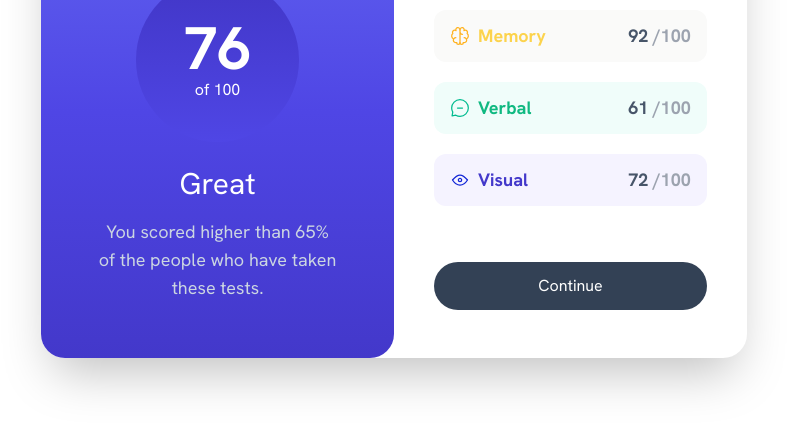
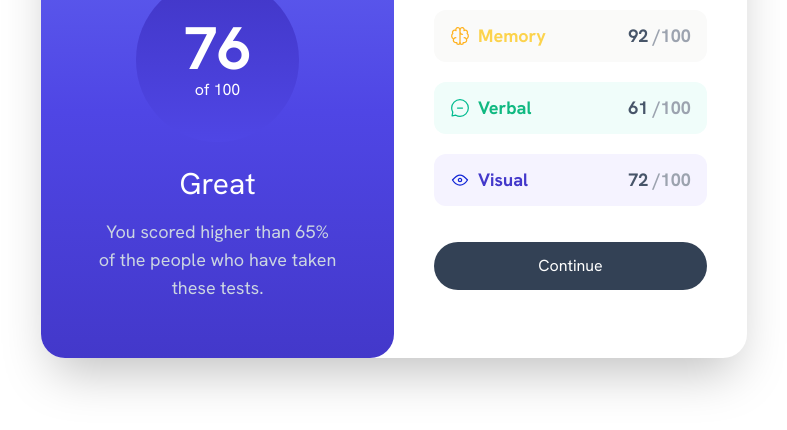
Before and after one commit to harshavardhan1010/Frontend-Mentor-Results-summary-component, a website: page index.html in a window 1280 px wide. Shown: the part 288-718 px from the top of the page, without its empty margins (246-1033 px from the left). Drawn offline with Linux system fonts and the light colour scheme; a web font is replaced by a local one.

Commit message:
fifth commit

```diff
--- a/index.html
+++ b/index.html
@@ -97,7 +97,7 @@
             </div>
           </div>
           <button
-            class="bg-slate-700 w-full text-white p-3 rounded-full hover:bg-indigo-700 duration-200 mt-10"
+            class="bg-slate-700 w-full text-white p-3 rounded-full hover:bg-indigo-700 duration-200 mt-5"
           >
             Continue
           </button>
```
Also changed, not shown: output.css.
